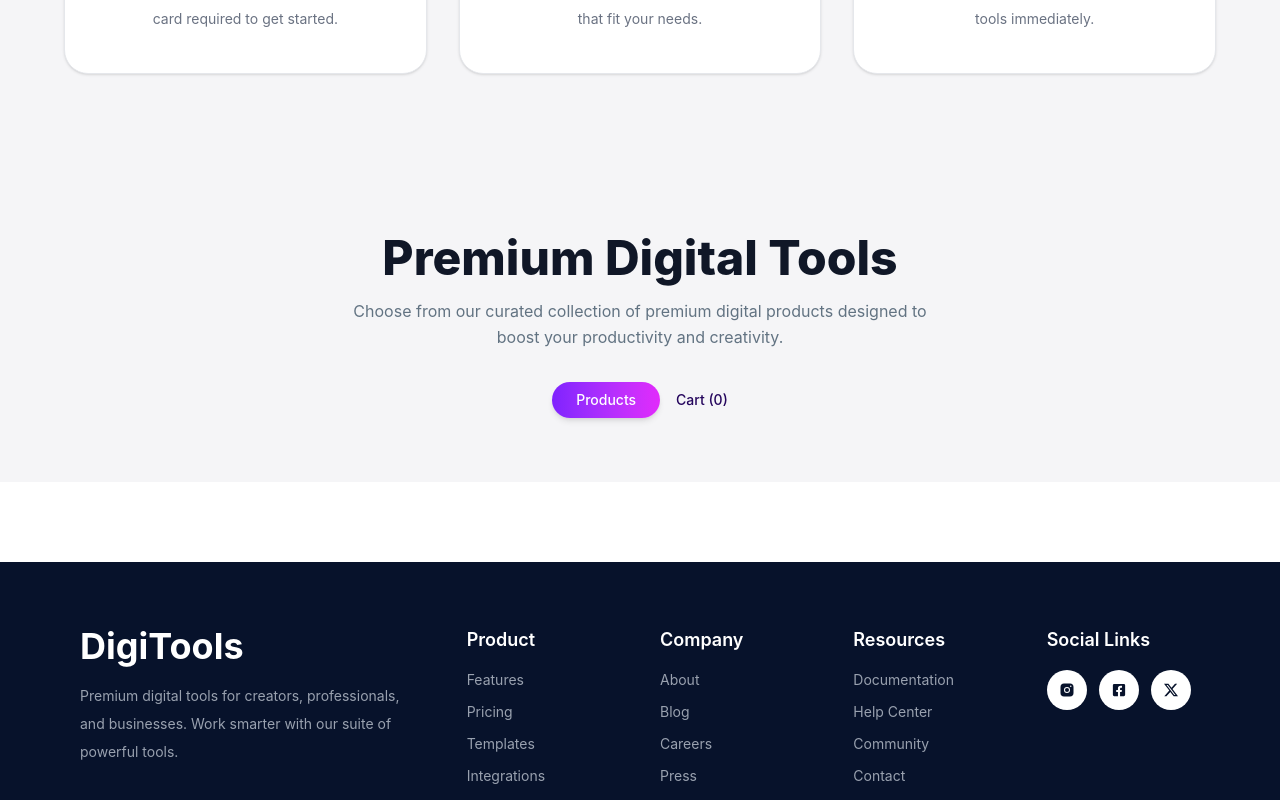
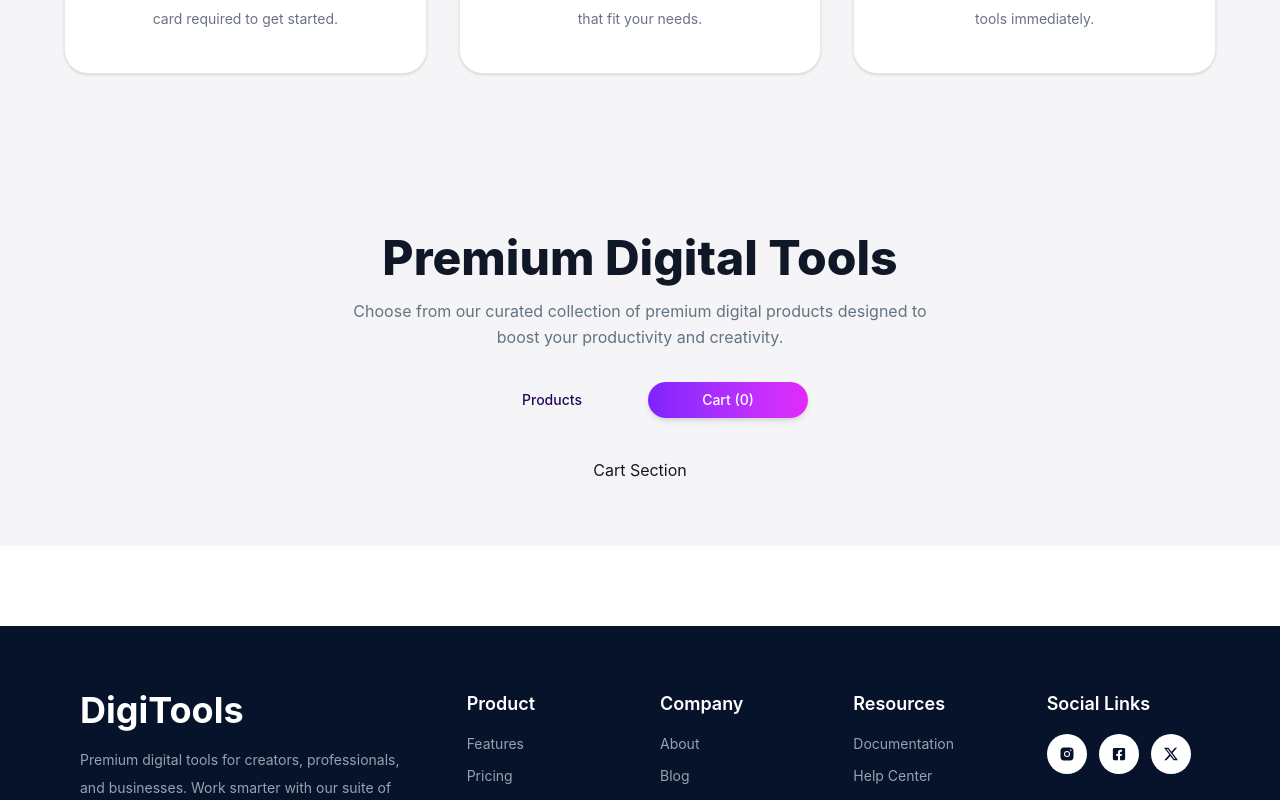
Before and after one commit to rasheduzzaman1978/Batch-13-A-6-DigiTools-Platform-2026, a React (Vite) app: page / in a window 1280 px wide. Both pictures are taken after a click on the button "Cart (0)". Shown: the part 1491-2291 px from the top of the page. Built offline with nearby package versions, Linux system fonts and the light colour scheme.

Commit message:
PremiumDigitalToolSection updated and Products & Carts button created

```diff
--- a/src/App.jsx
+++ b/src/App.jsx
@@ -8,14 +8,10 @@ import Stat from './components/Stat/Stats';
 import PremiumDigitalToolsSection from './components/PremiumDigitalToolSection/PremiumDigitalToolSection';
 import  Footer from './components/Footer/Footer';
 import StepsSection from './components/StepSection/StepsSection';
+import ProductsCard from './components/ProductsCard/ProductsCard';
+import Cart from './components/Cart/Cart';
 
-const getProducts = async () => {
-  const res = await fetch("/products.json");
-  return res.json();
-};
 
-const productsPromise = getProducts();
-console.log(productsPromise);
 
 function App() {
 
@@ -28,6 +24,8 @@ function App() {
     <section>
     <StepsSection></StepsSection>
     <PremiumDigitalToolsSection></PremiumDigitalToolsSection>
+    {/* <ProductsCard></ProductsCard>
+    <Cart></Cart> */}
     <Footer></Footer>
 
      </section>
--- /dev/null
+++ b/src/components/Cart/Cart.jsx
@@ -0,0 +1,11 @@
+import React from 'react';
+
+const Cart = () => {
+  return (
+    <div>
+      Cart Section
+    </div>
+  );
+};
+
+export default Cart;
--- a/src/components/PremiumDigitalToolSection/PremiumDigitalToolSection.jsx
+++ b/src/components/PremiumDigitalToolSection/PremiumDigitalToolSection.jsx
@@ -1,4 +1,18 @@
+import { useState } from "react";
+import Cart from "../Cart/Cart";
+import ProductsCard from "../ProductsCard/ProductsCard";
+
+const getProducts = async () => {
+  const res = await fetch("/products.json");
+  return res.json();
+};
+
+const productsPromise = getProducts();
+
 const PremiumDigitalToolsSection = () => {
+  const [activeTab, setActiveTab] = useState("products");
+  const [carts, setCarts] = useState([]);
+
   return (
     <section className="bg-[#f5f5f7] py-16 px-4">
       <div className="max-w-3xl mx-auto text-center">
@@ -7,18 +21,46 @@ const PremiumDigitalToolsSection = () => {
         </h2>
 
         <p className="mt-4 text-sm md:text-base text-[#627382] max-w-xl mx-auto leading-relaxed">
-          Choose from our curated collection of premium digital products designed
-          to boost your productivity and creativity.
+          Choose from our curated collection of premium digital products
+          designed to boost your productivity and creativity.
         </p>
 
-        <div className="mt-8 flex items-center justify-center gap-4 text-sm font-medium">
-          <button className="rounded-full bg-gradient-to-r from-violet-600 to-fuchsia-500 px-6 py-2 text-white shadow-md transition-all duration-300 hover:shadow-lg">
+        <div className="flex items-center justify-center gap-4 mt-8">
+          <button
+            onClick={() => setActiveTab("products")}
+            className={`rounded-full w-40 px-6 py-2 text-sm font-medium transition-all duration-300 ${
+              activeTab === "products"
+                ? "bg-gradient-to-r from-violet-600 to-fuchsia-500 text-white shadow-md hover:shadow-lg"
+                : "text-[#25065D] hover:text-violet-600"
+            }`}
+          >
             Products
           </button>
 
-          <button className="text-[#25065D] transition-colors duration-300 hover:text-violet-600">
-            Cart (0)
+          <button
+            onClick={() => setActiveTab("cart")}
+            className={`rounded-full w-40 px-6 py-2 text-sm font-medium transition-all duration-300 ${
+              activeTab === "cart"
+                ? "bg-gradient-to-r from-violet-600 to-fuchsia-500 text-white shadow-md hover:shadow-lg"
+                : "text-[#25065D] hover:text-violet-600"
+            }`}
+          >
+            Cart ({carts.length})
           </button>
+        </div>
+
+        <div className="mt-10">
+          {activeTab === "products" && (
+            <ProductsCard
+              productsPromise={productsPromise}
+              carts={carts}
+              setCarts={setCarts}
+            />
+          )}
+
+          {activeTab === "cart" && (
+            <Cart carts={carts} setCarts={setCarts} />
+          )}
         </div>
       </div>
     </section>
--- /dev/null
+++ b/src/components/ProductsCard/ProductsCard.jsx
@@ -0,0 +1,11 @@
+import React from 'react';
+
+const ProductsCard = () => {
+  return (
+    <div>
+      <h2>Product Card</h2>
+    </div>
+  );
+};
+
+export default ProductsCard;
```
Also changed, not shown: 1 other file (tests, documents, lock files or other folders).
